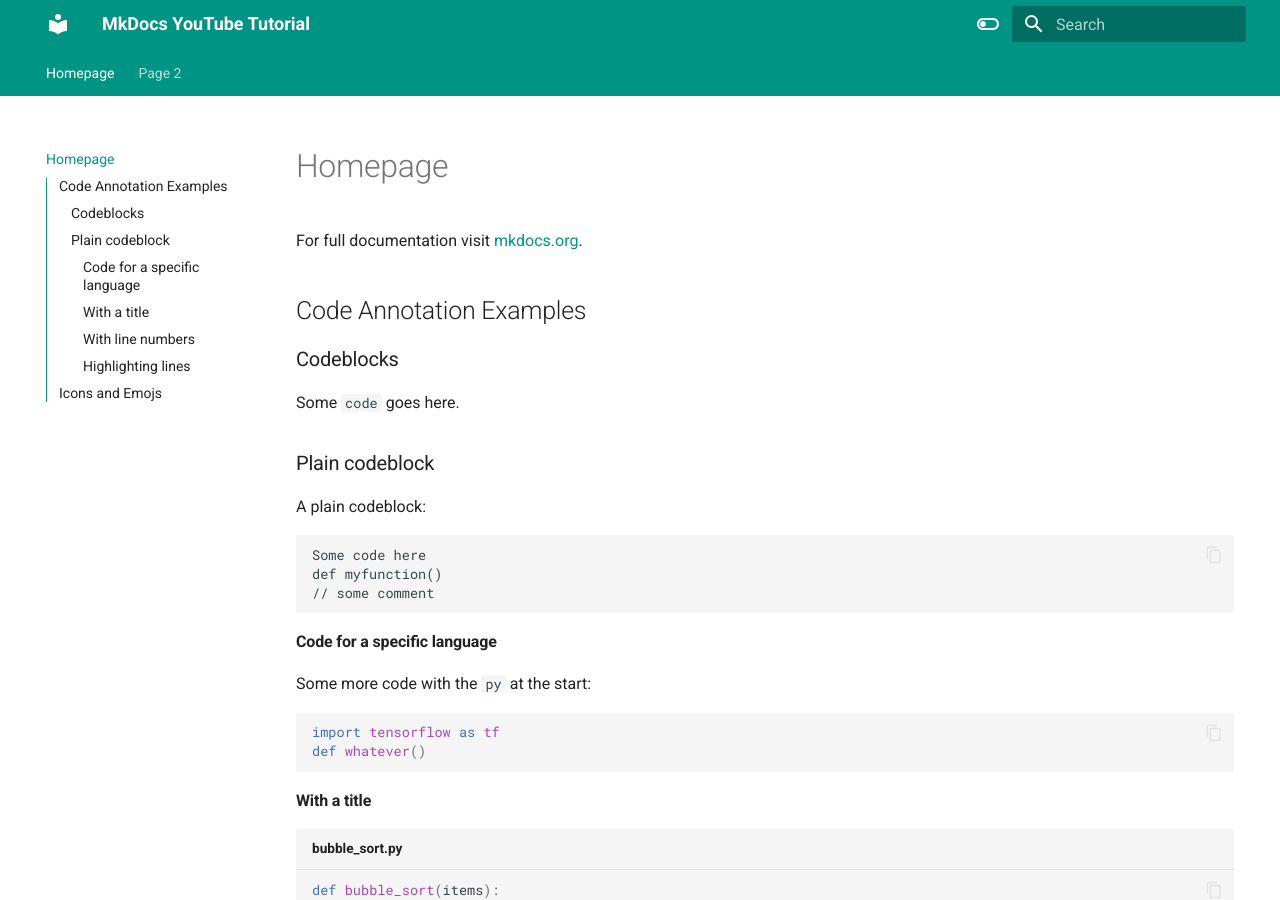
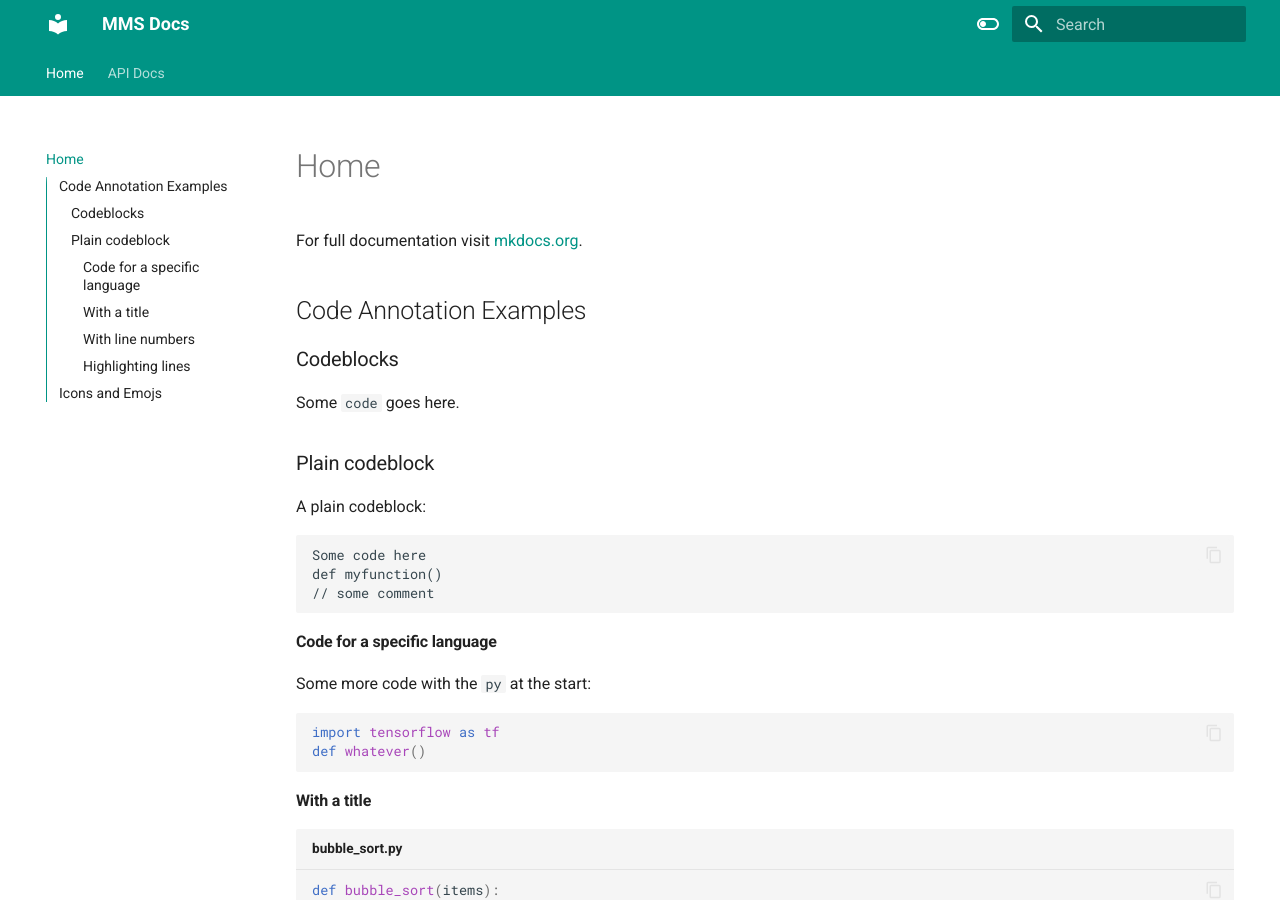
Before and after one commit to Lupleg/Test-nextjs, an MkDocs documentation site: the page built from docs/index.md, in a window 1280 px wide and 900 px high. Built offline with MkDocs 1.6.1 and Material for MkDocs 9.7.7, drawn with Linux system fonts in a browser that asks for light colours; emoji names are drawn with the system emoji font; some of the changed text lies outside the part shown.

Commit message:
Update homepage and site information

```diff
--- a/docs/page2.md
+++ b/docs/api.md
@@ -1,4 +1,4 @@
-# Page 2
+# API Docs
 
 ## Another heading
 
--- a/docs/index.md
+++ b/docs/index.md
@@ -1,4 +1,4 @@
-# Homepage
+# Home
 
 For full documentation visit [mkdocs.org](https://www.mkdocs.org).
 
--- a/mkdocs.yml
+++ b/mkdocs.yml
@@ -1,5 +1,5 @@
-site_name: MkDocs YouTube Tutorial
-site_url: https://james-willett.github.io/mkdocs-material-youtube-tutorial/
+site_name: MMS Docs
+site_url: https://lupleg.website
 theme:
   name: material
   features:
@@ -34,11 +34,11 @@ plugins:
 extra:
   social:
     - icon: fontawesome/brands/github-alt
-      link: https://github.com/james-willett
+      link: https://github.com/lupleg_Dev
     - icon: fontawesome/brands/twitter
-      link: https://twitter.com/TheJamesWillett
+      link: https://twitter.com/lupleg_Dev
     - icon: fontawesome/brands/linkedin
-      link: https://www.linkedin.com/in/willettjames/
+      link: https://www.linkedin.com/company/lupleg/
 
 markdown_extensions:
   - pymdownx.highlight:
@@ -58,4 +58,4 @@ markdown_extensions:
       emoji_generator: !!python/name:materialx.emoji.to_svg
 
 copyright: |
-  &copy; 2023 <a href="https://github.com/james-willett"  target="_blank" rel="noopener">James Willett</a>
+  &copy; 2023 <a href="https://github.com/lupleg"  target="_blank" rel="noopener">Lupleg LLC</a>
```
